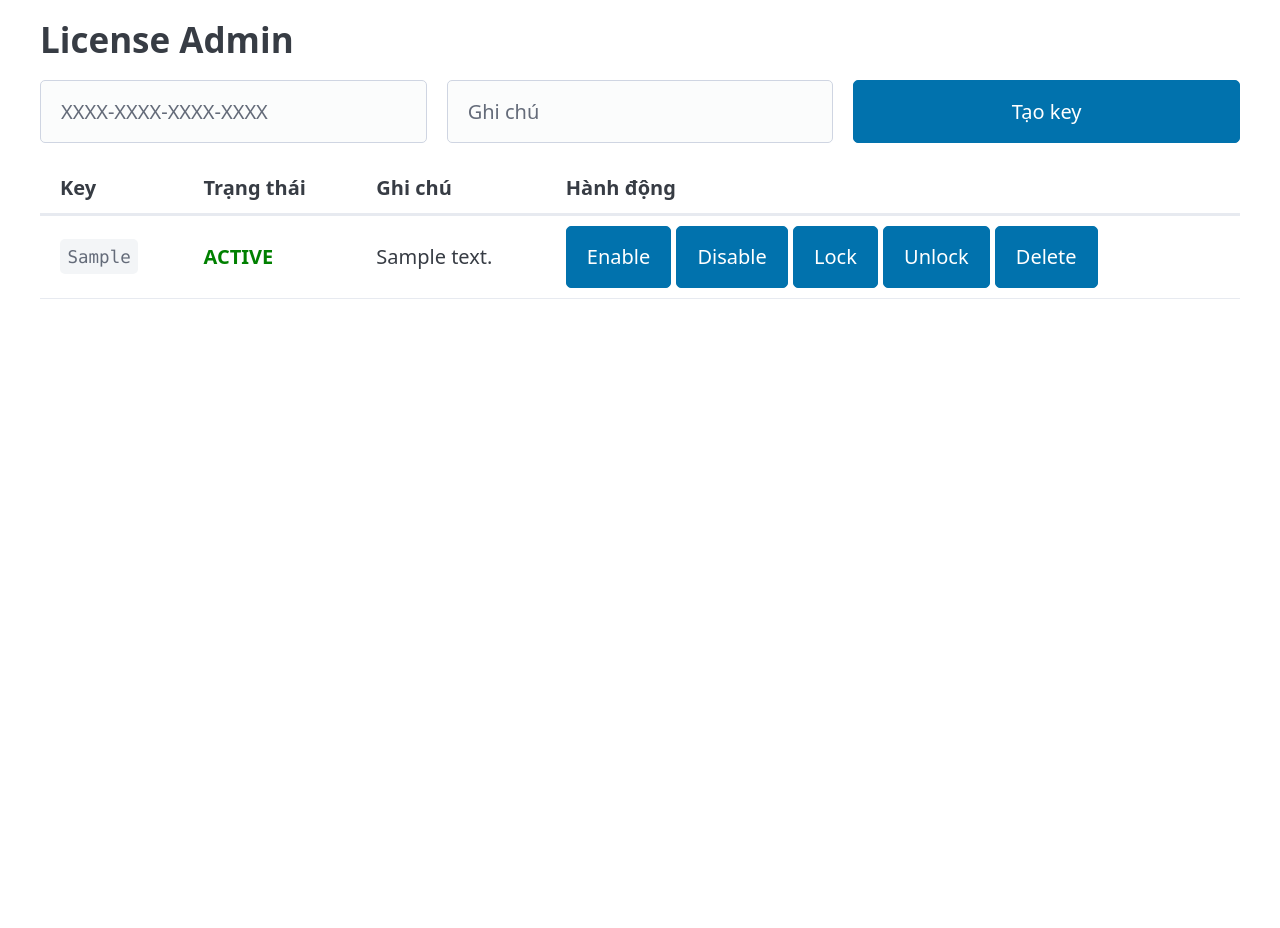
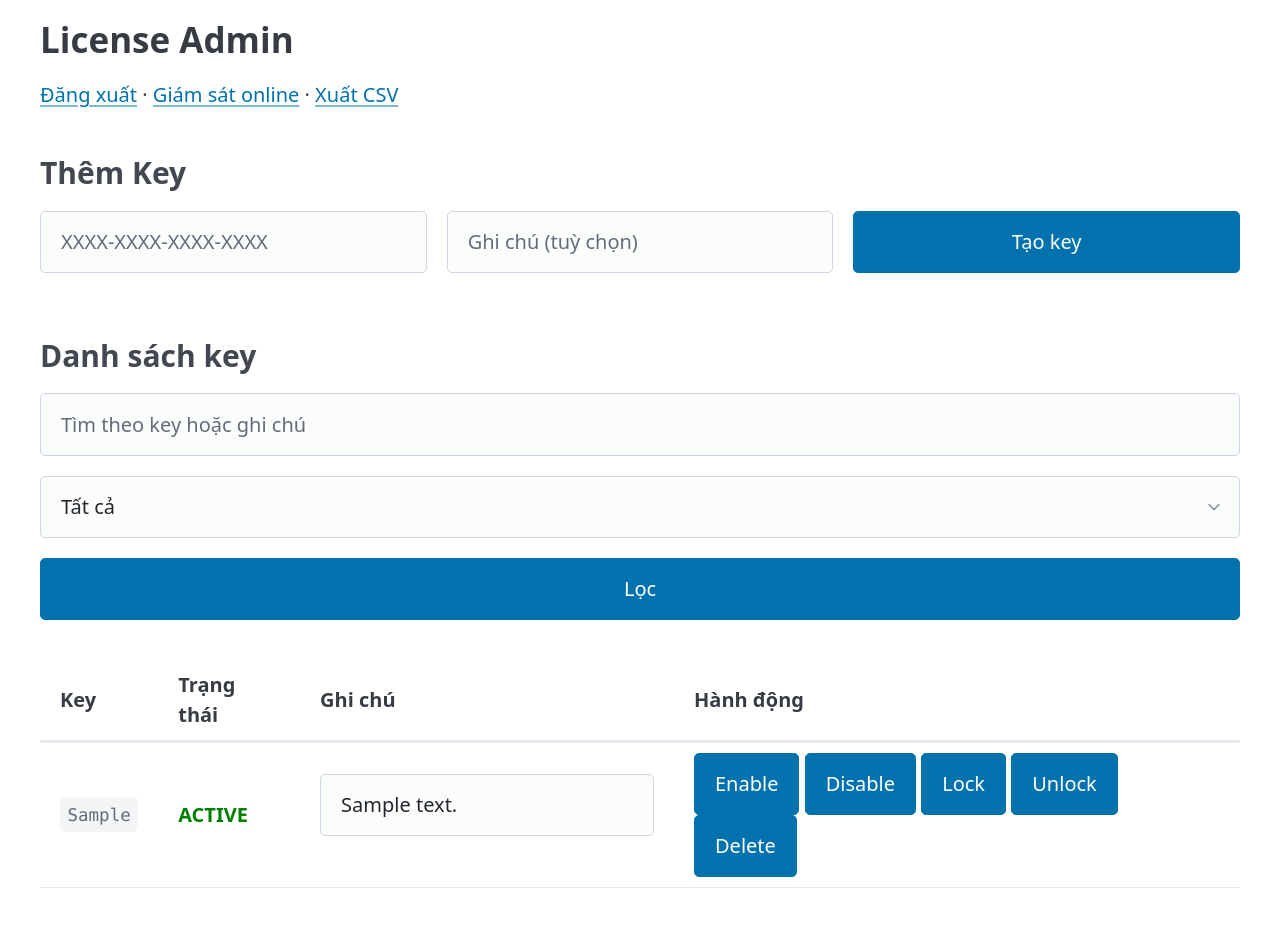
Before and after one commit to baokhuong0507/license-server1, a FastAPI app: page /admin/keys in a window 1280 px wide. Before the commit the page ends 299 px from the top, so only its background shows below. Run offline with FastAPI, Linux system fonts and the light colour scheme; the visitor is signed in with stand-in values (Sample User, id 1); tables that the repository leaves empty hold one stand-in row (values such as "Sample post"); some libraries are stand-ins or nearby versions.

Commit message:
Update keys.html

```diff
--- a/license-server/app/templates/keys.html
+++ b/license-server/app/templates/keys.html
@@ -1,11 +1,31 @@
 {% extends 'base.html' %}
 {% block content %}
+<p>
+  <a href="/admin/logout">Đăng xuất</a> ·
+  <a href="/admin/monitor">Giám sát online</a> ·
+  <a href="/admin/keys/export">Xuất CSV</a>
+</p>
+
+<h3>Thêm Key</h3>
 <form method="post" action="/admin/keys">
   <div class="grid">
     <input name="key" placeholder="XXXX-XXXX-XXXX-XXXX" required />
-    <input name="note" placeholder="Ghi chú" />
+    <input name="note" placeholder="Ghi chú (tuỳ chọn)" />
     <button type="submit">Tạo key</button>
   </div>
+</form>
+
+<h3>Danh sách key</h3>
+<form method="get" action="/admin/keys" style="margin: 0 0 1rem 0">
+  <input type="text" name="q" placeholder="Tìm theo key hoặc ghi chú" value="{{ q or '' }}" />
+  <select name="status">
+    <option value="ALL" {% if status == 'ALL' %}selected{% endif %}>Tất cả</option>
+    <option value="ACTIVE" {% if status == 'ACTIVE' %}selected{% endif %}>ACTIVE</option>
+    <option value="DISABLED" {% if status == 'DISABLED' %}selected{% endif %}>DISABLED</option>
+    <option value="TEMP_LOCKED" {% if status == 'TEMP_LOCKED' %}selected{% endif %}>TEMP_LOCKED</option>
+    <option value="DELETED" {% if status == 'DELETED' %}selected{% endif %}>DELETED</option>
+  </select>
+  <button type="submit">Lọc</button>
 </form>
 
 <table role="grid">
@@ -17,7 +37,11 @@
     <tr>
       <td><code>{{ k.key }}</code></td>
       <td class="status {{ k.status.name }}">{{ k.status.name }}</td>
-      <td>{{ k.note or '' }}</td>
+      <td>
+        <form method="post" action="/admin/keys/{{k.id}}/update">
+          <input name="note" value="{{ k.note or '' }}" placeholder="Sửa ghi chú và Enter" />
+        </form>
+      </td>
       <td>
         <form style="display:inline" method="post" action="/admin/keys/{{k.id}}/enable"><button>Enable</button></form>
         <form style="display:inline" method="post" action="/admin/keys/{{k.id}}/disable"><button>Disable</button></form>
@@ -29,4 +53,12 @@
   {% endfor %}
   </tbody>
 </table>
+
+<style>
+  .status{font-weight:600}
+  .ACTIVE{color:green}
+  .DISABLED{color:#c90}
+  .TEMP_LOCKED{color:#d00}
+  .DELETED{color:#666}
+</style>
 {% endblock %}
```
